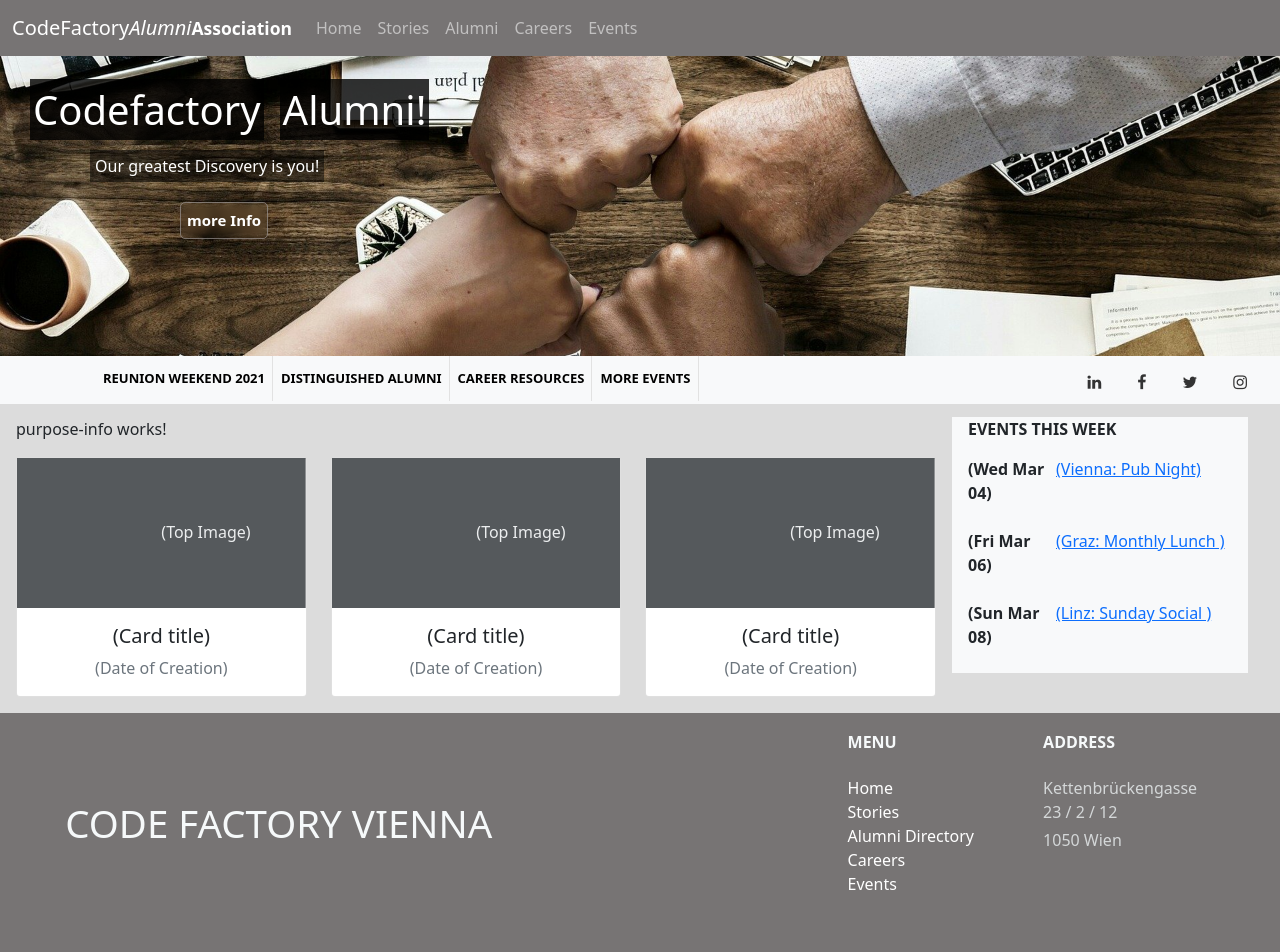
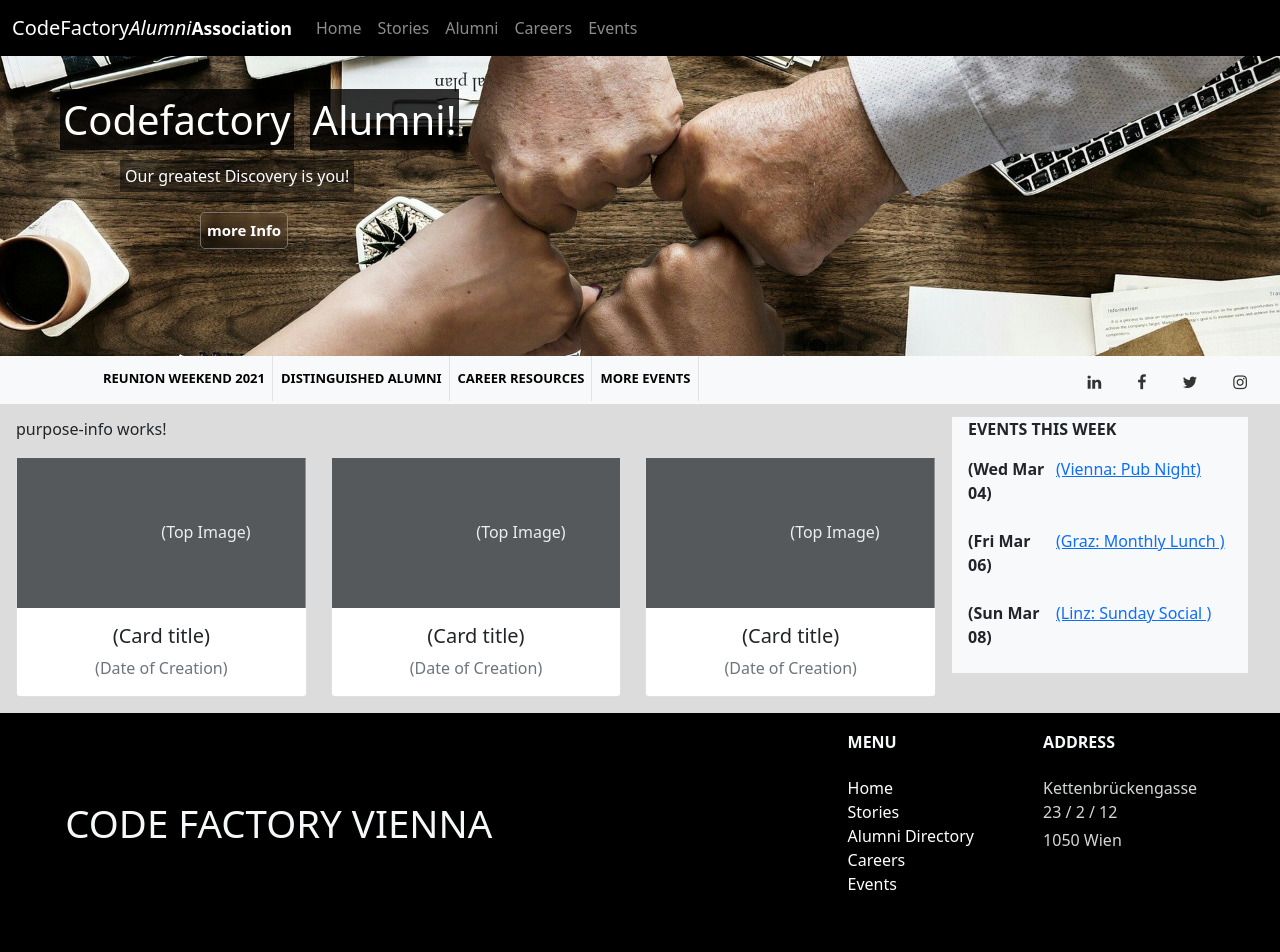
Before and after one commit to AaronWeber90/AlumniProject, an Angular app in the folder cf-alumni/: page / in a window 1280 px wide. Shown: the top 952 px of the page. Built offline with nearby package versions, Linux system fonts and the light colour scheme.

Commit message:
navbar and footer - bg-black

```diff
--- a/cf-alumni/src/app/footer/footer.component.scss
+++ b/cf-alumni/src/app/footer/footer.component.scss
@@ -1,8 +1,8 @@
-@import url('https://fonts.googleapis.com/css?family=Rubik&display=swap');
+@import url("https://fonts.googleapis.com/css?family=Rubik&display=swap");
 
 body {
-     background: linear-gradient(0deg, #fff, 50%, #DEEEFE);
-     font-family: 'Rubik', sans-serif;
+  background: linear-gradient(0deg, #fff, 50%, #deeefe);
+  font-family: "Rubik", sans-serif;
   background: #48494b;
   //  height: 100 !important
 }
@@ -10,64 +10,64 @@
 .container-fluid {
   overflow: hidden;
   //   margin-top: 250px;
-     background: #777474;
+  background: black;
   color: #d4d7d8 !important;
   margin-bottom: 0;
-     padding-bottom: 0
+  padding-bottom: 0;
 }
 
 small {
-     font-size: calc(12px + (15 - 12) * ((100vw - 360px) / (1600 - 360))) !important
+  font-size: calc(
+    12px + (15 - 12) * ((100vw - 360px) / (1600 - 360))
+  ) !important;
 }
 
 .bold-text {
-     color: #f6f9fa !important
+  color: #f6f9fa !important;
 }
 
 .mt-55 {
-     margin-top: calc(50px + (60 - 50) * ((100vw - 360px) / (1600 - 360))) !important
+  margin-top: calc(
+    50px + (60 - 50) * ((100vw - 360px) / (1600 - 360))
+  ) !important;
 }
 
 h3 {
-     font-size: calc(34px + (40 - 34) * ((100vw - 360px) / (1600 - 360))) !important
+  font-size: calc(
+    34px + (40 - 34) * ((100vw - 360px) / (1600 - 360))
+  ) !important;
 }
 
 .social {
-     font-size: 21px !important
+  font-size: 21px !important;
 }
 
 .rights {
-     font-size: calc(10px + (12 - 10) * ((100vw - 360px) / (1600 - 360))) !important
+  font-size: calc(
+    10px + (12 - 10) * ((100vw - 360px) / (1600 - 360))
+  ) !important;
 }
 
-.footer-link{
+.footer-link {
   text-decoration: none;
   color: white;
-
 }
 
-
-
 .footer-item a:hover {
-
   color: darkgoldenrod;
 }
-
-
-
-
-
 
 /*media query
 ============================================*/
 @media (max-width: 480px) {
-    h3, .menu, ul{
+  h3,
+  .menu,
+  ul {
     display: none;
     //   align-items: center;
-
   }
-    .address, .row{
-
+  .address,
+  .row {
     text-align: center;
   }
 }
--- a/cf-alumni/src/app/hero/hero.component.scss
+++ b/cf-alumni/src/app/hero/hero.component.scss
@@ -2,21 +2,15 @@
   background: url("/assets/img/hero.jpg");
   background-size: cover;
   background-position: center;
-  //   padding-top: 10%;
-  //   padding-bottom: 6%;
-  //   background-repeat: no-repeat;
   width: 100%;
   height: 300px;
-  //   position: relative;
-  //   background-color: black;
 }
 .hero-content {
   width: 300px;
   height: 200px;
   color: #fff;
-  margin-top: 30px;
-  //margin: -15% 0% 0% 15%;
-  margin-left: 30px;
+  margin-top: 40px;
+  margin-left: 60px;
   position: absolute;
 }
 
@@ -44,7 +38,7 @@
   color: rgb(255, 255, 255);
   border-color: #a49f9f9f;
   padding: 6px;
-  margin-left: 150px;
+  margin-left: 140px;
   margin-top: 5px;
   font-size: 15px;
   backdrop-filter: blur(5px);
@@ -54,14 +48,7 @@
 
 ///////nav2////////
 
-// * {
-//   margin: 0;
-//   padding: 0;
-//   box-sizing: border-box;
-// }
-
 nav {
-  //background-color: rgb(240, 236, 236);
   height: 3rem;
   width: 100%;
 }
@@ -92,9 +79,7 @@ ul li a {
   font-size: small;
   border-color: black;
 }
-/* ul li:first-child {
-	      background-color: darkgoldenrod;
-	    } */
+
 ul li:hover {
   background-color: darkgoldenrod;
   color: darkgray;
--- a/cf-alumni/src/app/navbar/navbar.component.scss
+++ b/cf-alumni/src/app/navbar/navbar.component.scss
@@ -1,21 +1,16 @@
-.blog-header .navbar{
-
-background: #777474;
+.blog-header .navbar {
+  background: black;
 }
 
-.navbar-brand{
-    color: white;
+.navbar-brand {
+  color: white;
 }
 
-.nav-link{
-    color:white;
+.nav-link {
+  color: white;
 }
-
-
-
 
 /* Change color on hover */
 .navbar a:hover {
-
   color: darkgoldenrod;
 }
```
Lines whose indentation alone changed are shown as unchanged.
